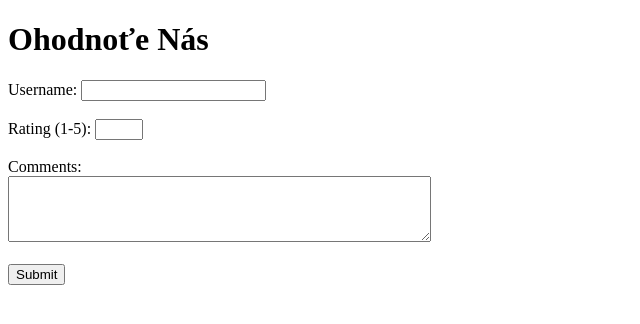
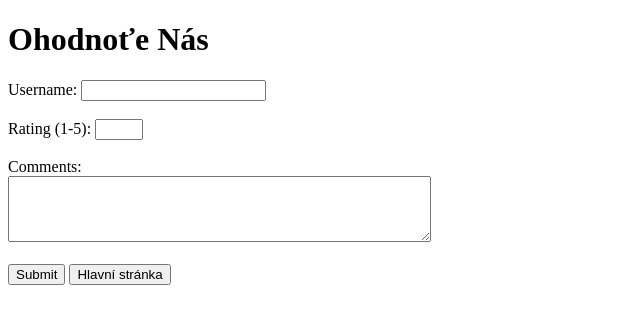
Before and after one commit to Lukynka22/Snekaershop-r, a Flask app: page /rate in a window 1280 px wide. Shown: the top 324 px of the page, without its empty margins (0-640 px from the left). Run offline with Flask 3, Linux system fonts and the light colour scheme.

Commit message:
Přidaní pro presmerovaní zpet na hlavni stranku rate.html

```diff
--- a/app/templates/rate.html
+++ b/app/templates/rate.html
@@ -25,7 +25,12 @@
         <label for="comments">Comments:</label><br>
         <textarea id="comments" name="comments" rows="4" cols="50"></textarea><br><br>
 
-        <input type="submit" value="Submit">
+        <div class="buttonstyl">
+            <input type="submit" value="Submit">
+            <a href="{{ url_for('web') }}">
+                <button type="button">Hlavní stránka</button>
+            </a>
+        </div>
     </form>
 
 </body>
```
